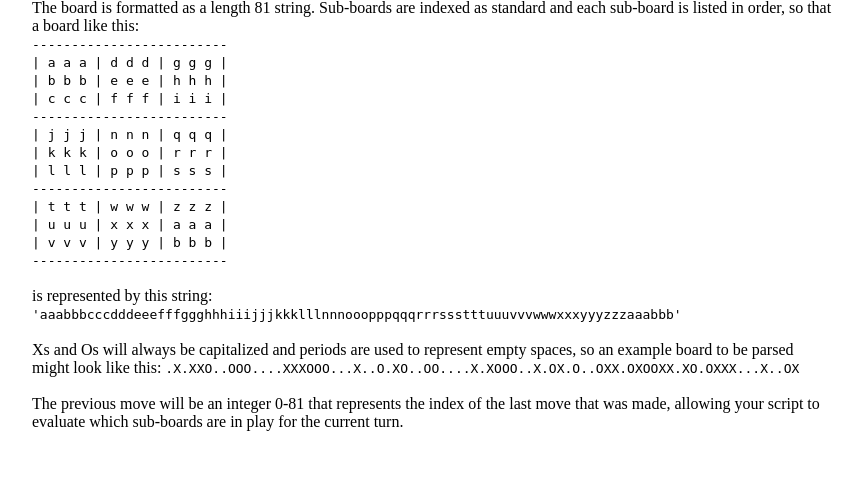
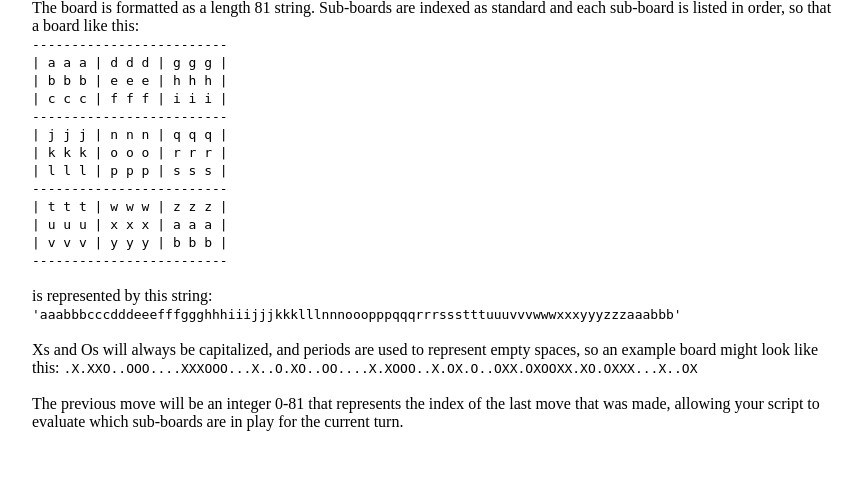
Before and after one commit to w0nder1ng/ultimate-tic-tac-toe, a Flask app: page /help in a window 1280 px wide. Shown: the part 477-958 px from the top of the page, without its empty margins (208-1071 px from the left). Run offline with Flask 3, Linux system fonts and the light colour scheme.

Commit message:
Update help.jinja

```diff
--- a/server/templates/help.jinja
+++ b/server/templates/help.jinja
@@ -70,8 +70,8 @@
             </code>
             <br>
             <br>
-            Xs and Os will always be capitalized and periods are used to represent empty spaces,
-            so an example board to be parsed might look like this:
+            Xs and Os will always be capitalized, and periods are used to represent empty spaces,
+            so an example board might look like this:
             <code>
                 .X.XXO..OOO....XXXOOO...X..O.XO..OO....X.XOOO..X.OX.O..OXX.OXOOXX.XO.OXXX...X..OX
             </code>
```
